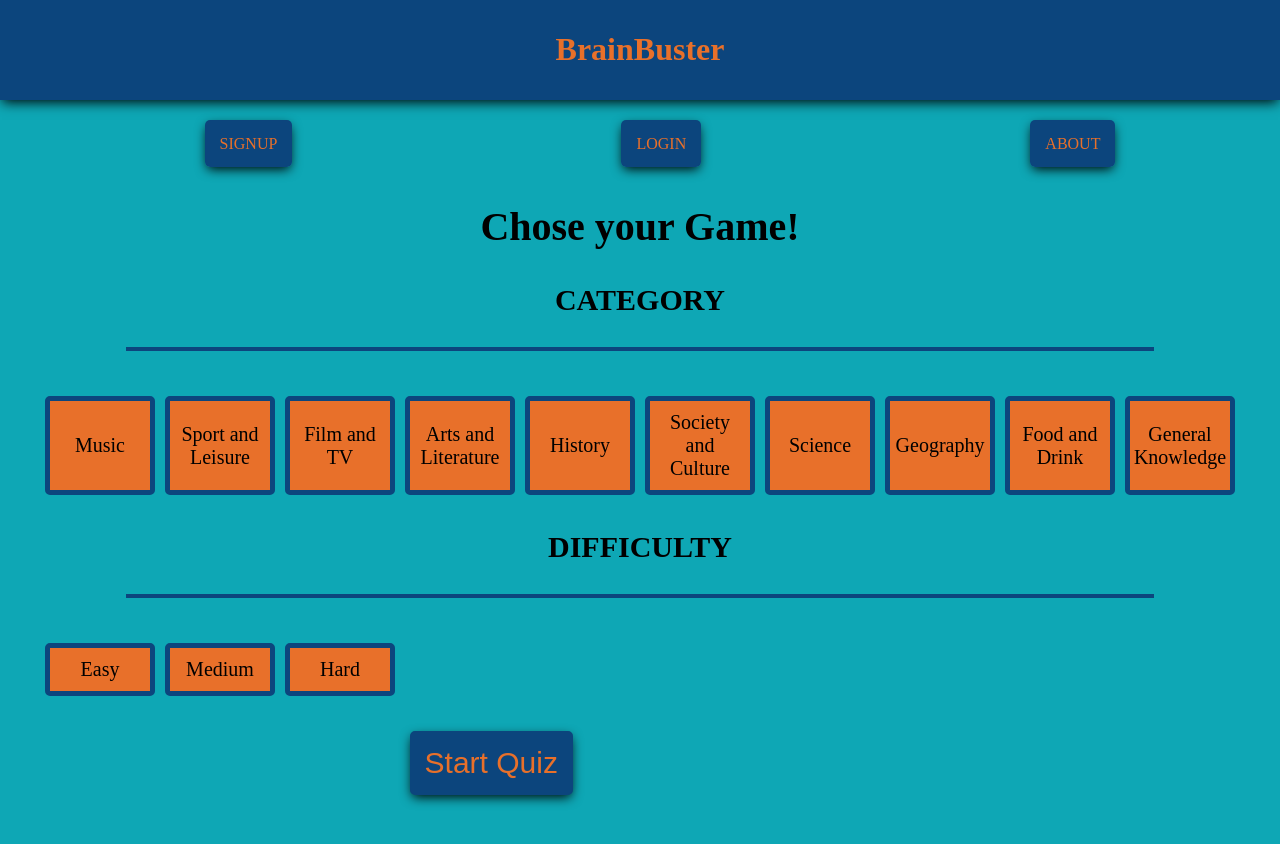
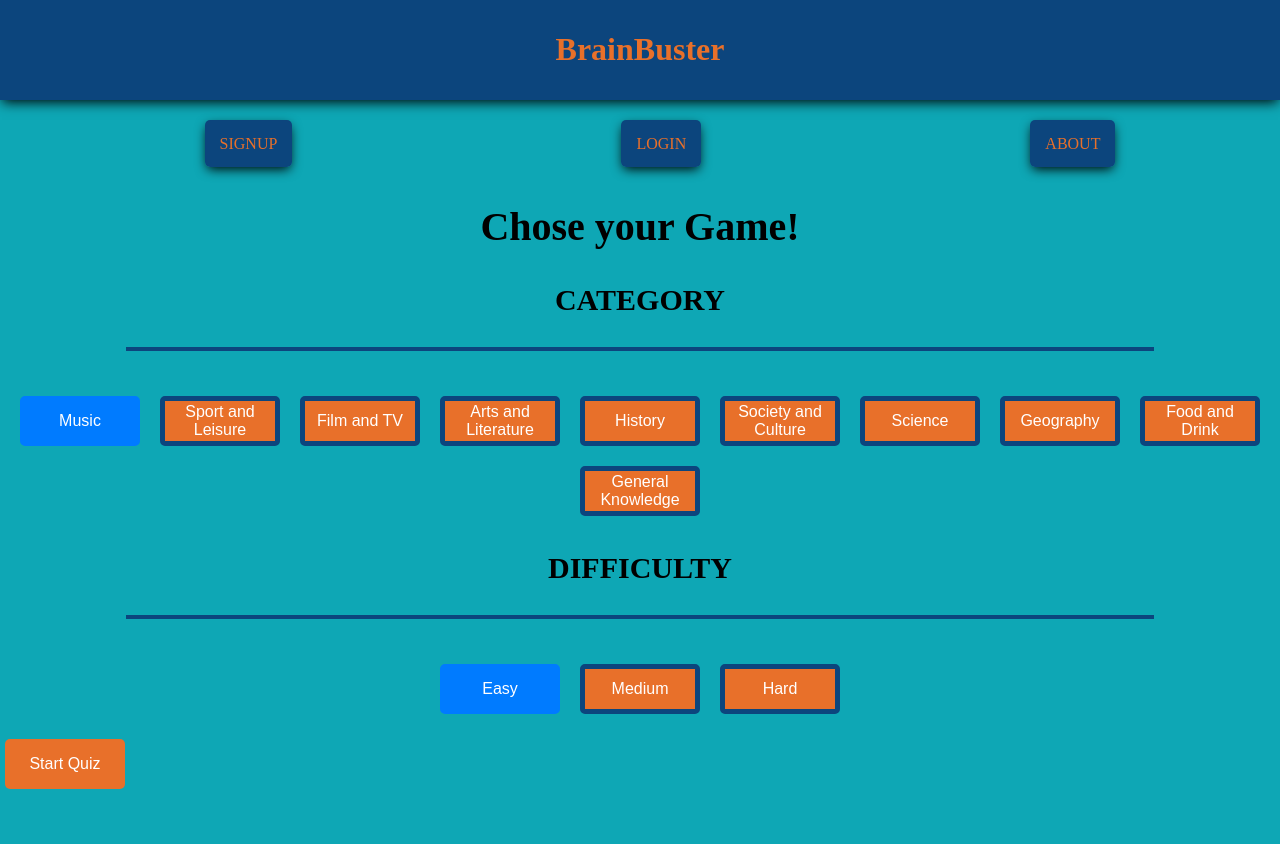
Before and after one commit to cmatthews3212/BrainBuster, a React (Vite) app in the folder client/: page /quiz in a window 1280 px wide. After the commit the page ends 800 px from the top, so only its background shows below. Built offline with nearby package versions, Linux system fonts and the light colour scheme.

Commit message:
implemented button functionality for quiz

```diff
--- a/client/src/components/Quiz/index.jsx
+++ b/client/src/components/Quiz/index.jsx
@@ -20,7 +20,7 @@ const difficulties = ['easy', 'medium', 'hard'];
 const Quiz = () => {
   const [questions, setQuestions] = useState([]);
   const [userAnswers, setUserAnswers] = useState({});
-  const [score, setScore] = useState({});
+  const [score, setScore] = useState(0);
   const [error, setError] = useState(null);
   const [loading, setLoading] = useState(false);
 
@@ -77,44 +77,48 @@ const Quiz = () => {
   const isQuizComplete = Object.keys(userAnswers).length === questions.length;
 
   return (
+    <>
     <div className="quiz-container">
       <h2>Chose your Game!</h2>
       <div>
-        <h3>
-          CATEGORY
-      </h3>
-      <hr></hr>
-          <ul
-          value={selectedCategory}
+        <h3>CATEGORY</h3>
+        <hr />
+          <div className="category-selection">
+            {categories.map((cat) => (
+              <button
+                key={cat.value}
+                onClick={() => setSelectedCategory(cat.value)}
                 disabled={questions.length > 0}
+                className={selectedCategory === cat.value ? 'selected' : ''}
               >
-          {categories.map((cat) => (
-            <li onClick={(e) => setSelectedCategory(e.target.value)} key={cat.value} value={cat.value}>
                 {cat.label}
-            </li>
+              </button>
             ))}
-        </ul>
-      <h3>
-        DIFFICULTY
-        </h3>
-        <hr></hr>
-        <ul
-          value={selectedDifficulty}
-          onChange={(e) => setSelectedDifficulty(e.target.value)}
+          </div>
+      </div>
+      <div>
+      <h3>DIFFICULTY</h3>
+        <hr />
+        <div className="difficulty-selection">
+          {difficulties.map((diff) => (
+            <button
+              key={diff}
+              onClick={() => setSelectedDifficulty(diff)}
               disabled={questions.length > 0}
+              className={selectedDifficulty === diff ? 'selected' : ''}
             >
-          {difficulties.map((diff) => (
-            <li key={diff} value={diff}>
               {diff.charAt(0).toUpperCase() + diff.slice(1)}
-            </li>
+            </button>
           ))}
-        </ul>
-
+        </div>
+      </div>
       <button className="quizBtn" onClick={fetchQuestions} disabled={loading || questions.length > 0}>
         { loading ? "Loading..." : "Start Quiz"}
       </button>
     </div>
-    {error && <p>Error: {error}</p>}
+
+    {error && <p className="error-text">Error: {error}</p>}
+
     {questions.length > 0 && (
       <div>
         <p>Score: {score}/{questions.length}</p>
@@ -155,7 +159,7 @@ const Quiz = () => {
           ))}
         </div>
       )}
-    </div>
+    </>
   );
 };
 
--- a/client/src/index.css
+++ b/client/src/index.css
@@ -76,38 +76,66 @@ header h1 .h1 {
   width: 80%;
   margin-bottom: 40px;
 }
-.quiz-container ul {
-  list-style-type: none;
+
+.category-selection,
+.difficulty-selection {
   display: flex;
   flex-wrap: wrap;
+  gap: 10px;
+  justify-content: center;
   margin: 0 auto;
+  padding: 0;
 }
 
-.quiz-container ul li {
+.category-selection button,
+.difficulty-selection button,
+.quizBtn {
   background-color: #e8702a;
-  width: 80px;
+  width: 120px;
+  height: 50px; /* Adjust as needed */
   display: flex;
   justify-content: center;
   align-items: center;
-  font-size: 20px;
+  font-size: 16px;
   margin: 5px;
   text-align: center;
   padding: 10px;
   border-radius: 5px;
   border: 5px solid #0c457d;
-  /* box-shadow: 0 4px 12px -2px #0c457d; */
+  color: white;
+  cursor: pointer;
+  transition: opacity 0.3s, background-color 0.3s;
+}
+
+.category-selection button:hover:not(:disabled),
+.difficulty-selection button:hover:not(:disabled) {
+  opacity: 0.8;
+}
+
+.category-selection button.selected,
+.difficulty-selection button.selected {
+  background-color: #007bff;
+  border-color: #007bff;
+}
+
+.category-selection button:disabled,
+.difficulty-selection button:disabled,
+.quizBtn:disabled {
+  background-color: #ddd;
+  border-color: #ccc;
+  cursor: not-allowed;
 }
 
 .quizBtn {
-  background-color: #0c457d;
-  color: #e8702a;
-  font-size: 30px;
-  padding: 10px;
-  border: 5px solid #0c457d;
-  border-radius: 5px;
+  margin-top: 20px;
+  padding: 10px 20px;
+  background-color: #e8702a;
+  color: white;
+  border: none;
+  cursor: pointer;
+  transition: background-color 0.3s;
+}
 
-  box-shadow: 0 4px 12px -2px black;
-  margin-left: 32%;
-  margin-top: 30px;
-  margin-bottom: 50px;
+.quizBtn:hover:not(:disabled) {
+  background-color: #218838;
 }
```
Lines whose indentation alone changed are shown as unchanged.
